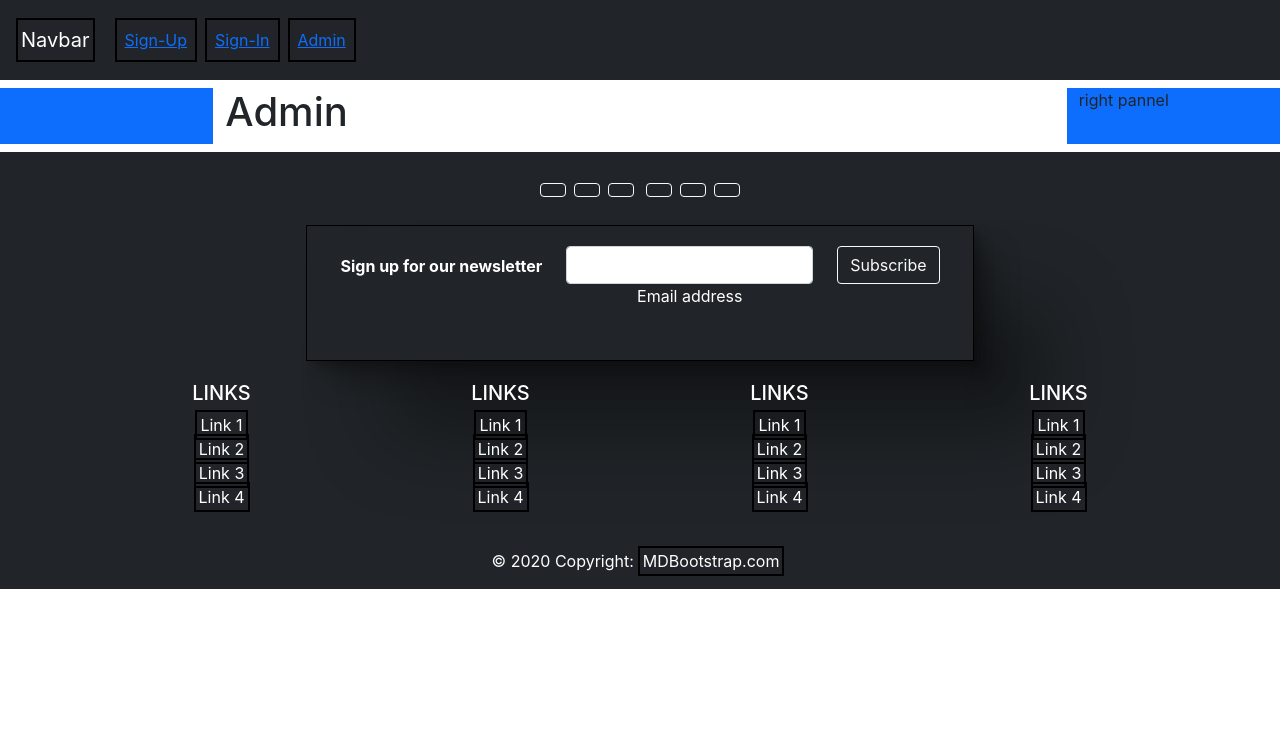
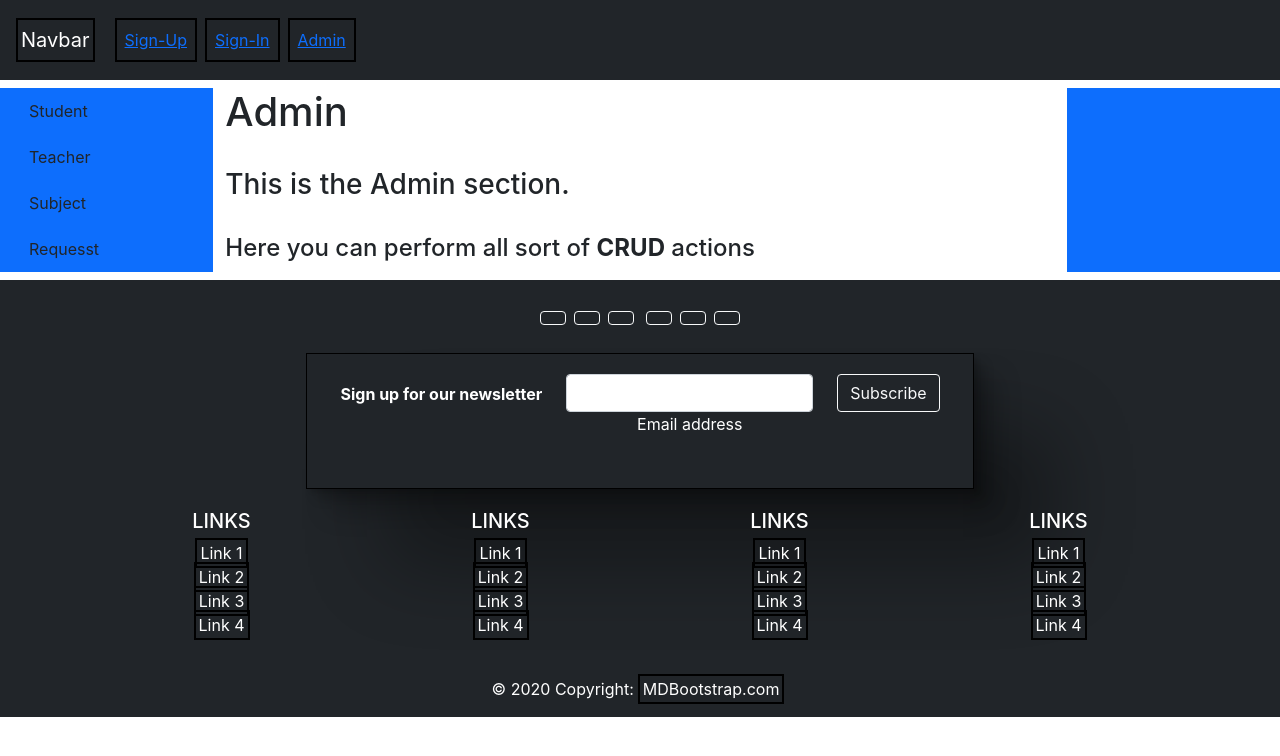
Before and after one commit to saharshg29/Vel-Tech, a React (Create React App) app in the folder client/: page /admin in a window 1280 px wide. Shown: the top 756 px of the page. Built offline with nearby package versions, Linux system fonts and the light colour scheme.

Commit message:
Messing up with lot of complexities.

```diff
--- a/client/src/AllRoutes.jsx
+++ b/client/src/AllRoutes.jsx
@@ -15,9 +15,9 @@ export default function AllRoutes() {
         <Route exact path="/admin" element={<Admin />}></Route>
         <Route exact path="/signin" element={<SignIn />}></Route>
         <Route exact path="/signup" element={<SignUp />}></Route>
-        <Route exact path="/admin/add-student" element={<AddStudent />}></Route>
-        <Route exact path="/admin/add-teacher" element={<AddTeacher />}></Route>
-        <Route exact path="/admin/add-subject" element={<AddSubject />}></Route>
+        <Route path="/admin/add-student" element={<AddStudent />}></Route>
+        <Route path="/admin/add-teacher" element={<AddTeacher />}></Route>
+        <Route path="/admin/add-subject" element={<AddSubject />}></Route>
       </Routes>
     </div>
   );
--- a/client/src/App.js
+++ b/client/src/App.js
@@ -3,9 +3,10 @@ import "bootstrap/dist/css/bootstrap.min.css";
 import Navbar from "./Components/Screen/Nav/Navbar";
 import Footer from "./Components/Screen/Footer/Footer";
 import AllRoutes from "./AllRoutes";
+import { useLocation } from "react-router-dom";
 
 function App() {
-  //use This location for conditional rendering in left and right panel
+  var location = useLocation();
 
   return (
     <>
@@ -13,20 +14,11 @@ function App() {
         <div className="sticky-top mb-2">
           <Navbar />
         </div>
+        <AllRoutes />
+      </div>
 
-        <div className="container-fluid ">
-          <div className="row">
-            <div className="col-md bg-primary mr-1">
-            </div>
-            <div className="col-md-8">
-              <AllRoutes />
-            </div>
-            <div className="col-md bg-primary ml-1">right pannel</div>
-          </div>
-        </div>
-        <div className="sticky-bottom mt-2">
-          <Footer />
-        </div>
+      <div className="sticky-bottom mt-2">
+        <Footer />
       </div>
     </>
   );
--- a/client/src/Components/Admin/Admin.jsx
+++ b/client/src/Components/Admin/Admin.jsx
@@ -1,14 +1,31 @@
 import React from "react";
+import Left from "./Left";
+
+import { Route, Routes, useLocation } from "react-router-dom";
 
 export default function Admin() {
+  let location = useLocation();
   return (
-    <div>
-      <h1>Admin</h1>
-      <div className="container-fluid m">
+    <>
+      <div className="container-fluid">
         <div className="row">
-          <div className="col-md-8 bg-dark"></div>
+          <div className="col-md bg-primary mr-1">
+            <Left />
+          </div>
+          <div className="col-md-8 h-50 ">
+            <h1>Admin</h1>
+            <br />
+            <h3>This is the Admin section.</h3>
+            <br />
+            <h4>
+              Here you can perform all sort of <b>CRUD</b> actions
+            </h4>
+          </div>
+          <div className="col-md bg-primary ml-1">
+          </div>
         </div>
-      </div>
-    </div>
+      </div>{" "}
+      {console.log("render hua")}
+    </>
   );
 }
--- /dev/null
+++ b/client/src/Components/Admin/Left.jsx
@@ -0,0 +1,45 @@
+import React from "react";
+import { useNavigate } from "react-router-dom";
+
+export default function Left() {
+  let navigate = useNavigate();
+  return (
+    <div>
+      <span
+        onClick={() => {
+          navigate("/admin/student");
+        }}
+        className="btn btn-priimary"
+      >
+        Student
+      </span>
+      <br />
+      <span
+        onClick={() => {
+          navigate("/admin/teacher");
+        }}
+        className="btn btn-priimary"
+      >
+        Teacher
+      </span>
+      <br />
+      <span
+        onClick={() => {
+          navigate("/admin/subject");
+        }}
+        className="btn btn-priimary"
+      >
+        Subject
+      </span>
+      <br />
+      <span
+        onClick={() => {
+          navigate("/admin/request");
+        }}
+        className="btn btn-priimary"
+      >
+        Requesst
+      </span>
+    </div>
+  );
+}
```
Also changed, not shown: client/src/Components/Admin/Right/Right.jsx (added, +28 -0 lines).
